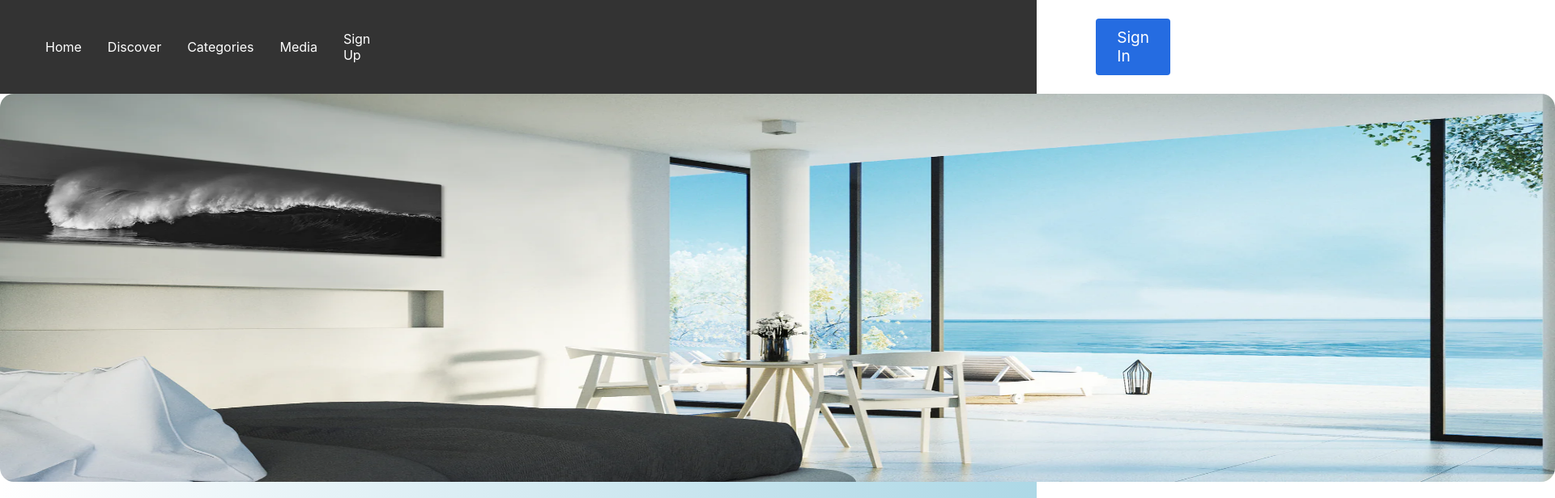
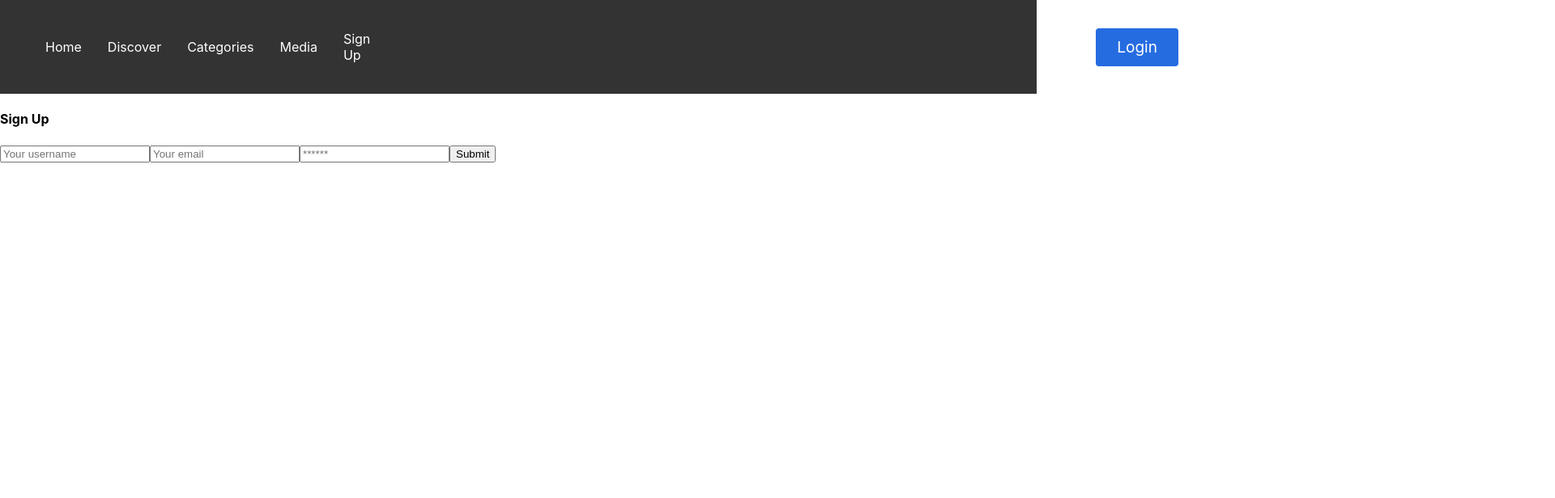
Before and after one commit to malxxy/go-bommarito, a React (Create React App) app in the folder client/: page /signup in a window 1280 px wide. Shown: the top 616 px of the page at 81% size, 1920 px wide, since content can reach past the window. Built offline with nearby package versions, Linux system fonts and the light colour scheme.

Commit message:
added ApolloClient to app.js

```diff
--- a/client/src/App.js
+++ b/client/src/App.js
@@ -2,28 +2,62 @@
 import './App.css';
 import Navbar from './components';
 import Hero from './components/hero';
+import {
+  ApolloClient,
+  InMemoryCache,
+  ApolloProvider,
+  createHttpLink,
+} from '@apollo/client';
+import { setContext } from '@apollo/client/link/context';
 import {BrowserRouter as Router, Routes, Route } from 'react-router-dom';
 import Discover from './components/pages/Discover';
 import Categories from './components/pages/Categories';
 import Media from './components/pages/Media';
-// import Signup from './components/pages/signup';
+import Signup from './components/pages/Signup';
 import Login from './components/pages/Login';
+
+// Construct our main GraphQL API endpoint
+const httpLink = createHttpLink({
+  uri: '/graphql',
+});
+
+// Construct request middleware that will attach the JWT token to every request as an `authorization` header
+const authLink = setContext((_, { headers }) => {
+  // get the authentication token from local storage if it exists
+  const token = localStorage.getItem('id_token');
+  // return the headers to the context so httpLink can read them
+  return {
+    headers: {
+      ...headers,
+      authorization: token ? `Bearer ${token}` : '',
+    },
+  };
+});
+
+const client = new ApolloClient({
+  // Set up our client to execute the `authLink` middleware prior to making the request to our GraphQL API
+  link: authLink.concat(httpLink),
+  cache: new InMemoryCache(),
+});
 
 function App() {
   return (
+    <ApolloProvider client={client}>
     <Router>
      <Navbar />
-     <Hero />
+     {/* <Hero /> */}
      <Routes>
       {/* <Switch> */}
         <Route path="/discover" element ={<Discover />} />
         <Route path="/Categories" element={<Categories />}/>
         <Route path="/media" element={<Media />}/>
-        {/* <Route path="/signup" element={<Signup />}/> */}
+        <Route path="/signup" element={<Signup />}/>
         <Route path="/login" element={<Login />}/>
+        <Route path= "/"  element={<Hero/>}/>
      {/* </Switch> */}
      </Routes>
     </Router>
+    </ApolloProvider>
   );
 }
 
--- a/client/src/components/index.js
+++ b/client/src/components/index.js
@@ -27,9 +27,8 @@
             </NavLink>
         </NavMenu>
         <NavBtn>
-            <NavBtnLink to="/login">Sign In</NavBtnLink>
+            <NavBtnLink to="/login">Login</NavBtnLink>
         </NavBtn>
-
       </Nav>
     </>
   );
--- a/client/src/components/pages/Login/index.js
+++ b/client/src/components/pages/Login/index.js
@@ -1,6 +1,6 @@
 import React, { useState } from 'react';
 import { Link } from 'react-router-dom';
-import { useMutation } from '@apollo/client';
+import { useMutation, ApolloProvider} from '@apollo/client';
 import { LOGIN_USER } from '../../../utils/mutations';
 
 import Auth from '../../../utils/auth';
@@ -41,6 +41,7 @@
   };
 
   return (
+    <ApolloProvider>
     <main className="flex-row justify-center mb-4">
       <div className="col-12 col-lg-10">
         <div className="card">
@@ -88,6 +89,7 @@
         </div>
       </div>
     </main>
+    </ApolloProvider>
   );
 };
 
--- a/client/src/components/pages/Signup/index.js
+++ b/client/src/components/pages/Signup/index.js
@@ -10,176 +10,176 @@
 
 //     export default Signup;
 
+import React, { useState } from 'react';
+import { Link } from 'react-router-dom';
+
+import { useMutation } from '@apollo/client';
+import { ADD_PROFILE } from '../../../utils/mutations';
+
+import Auth from '../../../utils/auth';
+
+const Signup = () => {
+  const [formState, setFormState] = useState({
+    name: '',
+    email: '',
+    password: '',
+  });
+  const [addProfile, { error, data }] = useMutation(ADD_PROFILE);
+
+  // update state based on form input changes
+  const handleChange = (event) => {
+    const { name, value } = event.target;
+
+    setFormState({
+      ...formState,
+      [name]: value,
+    });
+  };
+
+  // submit form
+  const handleFormSubmit = async (event) => {
+    event.preventDefault();
+    console.log(formState);
+
+    try {
+      const { data } = await addProfile({
+        variables: { ...formState },
+      });
+
+      Auth.login(data.addProfile.token);
+    } catch (e) {
+      console.error(e);
+    }
+  };
+
+  return (
+    <main className="flex-row justify-center mb-4">
+      <div className="col-12 col-lg-10">
+        <div className="card">
+          <h4 className="card-header bg-dark text-light p-2">Sign Up</h4>
+          <div className="card-body">
+            {data ? (
+              <p>
+                Success! You may now head{' '}
+                <Link to="/">back to the homepage.</Link>
+              </p>
+            ) : (
+              <form onSubmit={handleFormSubmit}>
+                <input
+                  className="form-input"
+                  placeholder="Your username"
+                  name="name"
+                  type="text"
+                  value={formState.name}
+                  onChange={handleChange}
+                />
+                <input
+                  className="form-input"
+                  placeholder="Your email"
+                  name="email"
+                  type="email"
+                  value={formState.email}
+                  onChange={handleChange}
+                />
+                <input
+                  className="form-input"
+                  placeholder="******"
+                  name="password"
+                  type="password"
+                  value={formState.password}
+                  onChange={handleChange}
+                />
+                <button
+                  className="btn btn-block btn-info"
+                  style={{ cursor: 'pointer' }}
+                  type="submit"
+                >
+                  Submit
+                </button>
+              </form>
+            )}
+
+            {error && (
+              <div className="my-3 p-3 bg-danger text-white">
+                {error.message}
+              </div>
+            )}
+          </div>
+        </div>
+      </div>
+    </main>
+  );
+};
+
+export default Signup;
+
 // import React, { useState } from 'react';
-// import { Link } from 'react-router-dom';
+// import { validateEmail } from '../../../utils/helper';
 
-// import { useMutation } from '@apollo/client';
-// import { ADD_PROFILE } from '../../utils/mutations';
+// function SignUpForm() {
 
-// import Auth from '../../utils/auth';
+//     const [formState, setFormState] = useState({ name: '', email: '', password: '' });
 
-// const Signup = () => {
-//   const [formState, setFormState] = useState({
-//     name: '',
-//     email: '',
-//     password: '',
-//   });
-//   const [addProfile, { error, data }] = useMutation(ADD_PROFILE);
+//     const [errorMessage, setErrorMessage] = useState('');
 
-//   // update state based on form input changes
-//   const handleChange = (event) => {
-//     const { name, value } = event.target;
+//     const { name, email, password } = formState;
 
-//     setFormState({
-//       ...formState,
-//       [name]: value,
-//     });
-//   };
+//     function handleChange(e) {
+//         if (e.target.name === 'email') {
+//             const isValid = validateEmail(e.target.value);
 
-//   // submit form
-//   const handleFormSubmit = async (event) => {
-//     event.preventDefault();
-//     console.log(formState);
+//                 if(!isValid) {
+//                     setErrorMessage('please enter a valid email');
+//                 } else {
+//                     setErrorMessage('');
+//                 }
 
-//     try {
-//       const { data } = await addProfile({
-//         variables: { ...formState },
-//       });
+//             } else {
+//                 if (!e.target.value.length) {
+//                   setErrorMessage(`${e.target.name} is required.`);
+//                 } else {
+//                   setErrorMessage('');
+//                 }
+//         }
 
-//       Auth.login(data.addProfile.token);
-//     } catch (e) {
-//       console.error(e);
+//         if (!errorMessage) {
+//         setFormState({...formState, [e.target.name]: e.target.value })
+//         }
 //     }
-//   };
 
-//   return (
-//     <main className="flex-row justify-center mb-4">
-//       <div className="col-12 col-lg-10">
-//         <div className="card">
-//           <h4 className="card-header bg-dark text-light p-2">Sign Up</h4>
-//           <div className="card-body">
-//             {data ? (
-//               <p>
-//                 Success! You may now head{' '}
-//                 <Link to="/">back to the homepage.</Link>
-//               </p>
-//             ) : (
-//               <form onSubmit={handleFormSubmit}>
-//                 <input
-//                   className="form-input"
-//                   placeholder="Your username"
-//                   name="name"
-//                   type="text"
-//                   value={formState.name}
-//                   onChange={handleChange}
-//                 />
-//                 <input
-//                   className="form-input"
-//                   placeholder="Your email"
-//                   name="email"
-//                   type="email"
-//                   value={formState.email}
-//                   onChange={handleChange}
-//                 />
-//                 <input
-//                   className="form-input"
-//                   placeholder="******"
-//                   name="password"
-//                   type="password"
-//                   value={formState.password}
-//                   onChange={handleChange}
-//                 />
-//                 <button
-//                   className="btn btn-block btn-info"
-//                   style={{ cursor: 'pointer' }}
-//                   type="submit"
-//                 >
-//                   Submit
-//                 </button>
-//               </form>
+//     function handleSubmit(e) {
+//         e.preventDefault();
+//     }
+
+// return (
+//     <section class="justify-content-center" id="contact-section">
+//         <h1 data-testid='h1tag' className="contact">Sign Up</h1>
+//         <hr></hr>
+//         <form class="justify-content-center" id="contact-form">
+//             <div>
+//                 <label htmlFor="name">name:</label>
+//                 <input class="form-control" type="text" name="name"  defaultValue={name} onBlur={handleChange}/>
+//             </div>
+//             <div >
+//                 <label htmlFor="email">email:</label>
+//                 <input class="form-control" type="email"  name="email" defaultValue={email} onBlur={handleChange} />
+//             </div>
+//             <div >
+//                 <label htmlFor="password">password:</label>
+//                 <input class="form-control" type="password"  name="password" defaultValue={password} onBlur={handleChange} />
+//             </div>
+//             {errorMessage && (
+//             <div>
+//                 <p className="error-text">{errorMessage}</p>
+//             </div>
 //             )}
 
-//             {error && (
-//               <div className="my-3 p-3 bg-danger text-white">
-//                 {error.message}
-//               </div>
-//             )}
-//           </div>
-//         </div>
-//       </div>
-//     </main>
-//   );
-// };
+//             <div>
+//             <button data-testid='button' class="btn btn-outline-dark mt-4" type="submit" onSubmit={handleSubmit}>Submit</button>
+//             </div>
+//         </form>
+//     </section>
+//     );
+// }
 
-// export default Signup;
-
-import React, { useState } from 'react';
-import { validateEmail } from '../../../utils/helper';
-
-function SignUpForm() {
-
-    const [formState, setFormState] = useState({ name: '', email: '', password: '' });
-
-    const [errorMessage, setErrorMessage] = useState('');
-
-    const { name, email, password } = formState;
-
-    function handleChange(e) {
-        if (e.target.name === 'email') {
-            const isValid = validateEmail(e.target.value);
-
-                if(!isValid) {
-                    setErrorMessage('please enter a valid email');
-                } else {
-                    setErrorMessage('');
-                }
-
-            } else {
-                if (!e.target.value.length) {
-                  setErrorMessage(`${e.target.name} is required.`);
-                } else {
-                  setErrorMessage('');
-                }
-        }
-
-        if (!errorMessage) {
-        setFormState({...formState, [e.target.name]: e.target.value })
-        }
-    }
-
-    function handleSubmit(e) {
-        e.preventDefault();
-    }
-
-return (
-    <section class="justify-content-center" id="contact-section">
-        <h1 data-testid='h1tag' className="contact">Sign Up</h1>
-        <hr></hr>
-        <form class="justify-content-center" id="contact-form">
-            <div>
-                <label htmlFor="name">name:</label>
-                <input class="form-control" type="text" name="name"  defaultValue={name} onBlur={handleChange}/>
-            </div>
-            <div >
-                <label htmlFor="email">email:</label>
-                <input class="form-control" type="email"  name="email" defaultValue={email} onBlur={handleChange} />
-            </div>
-            <div >
-                <label htmlFor="password">password:</label>
-                <input class="form-control" type="password"  name="password" defaultValue={password} onBlur={handleChange} />
-            </div>
-            {errorMessage && (
-            <div>
-                <p className="error-text">{errorMessage}</p>
-            </div>
-            )}
-
-            <div>
-            <button data-testid='button' class="btn btn-outline-dark mt-4" type="submit" onSubmit={handleSubmit}>Submit</button>
-            </div>
-        </form>
-    </section>
-    );
-}
-
-export default SignUpForm;
+// export default SignUpForm;
```
Also changed, not shown: client/src/components/Header.js (added, +36 -0 lines), client/src/components/Navigation.js (added, +48 -0 lines).
